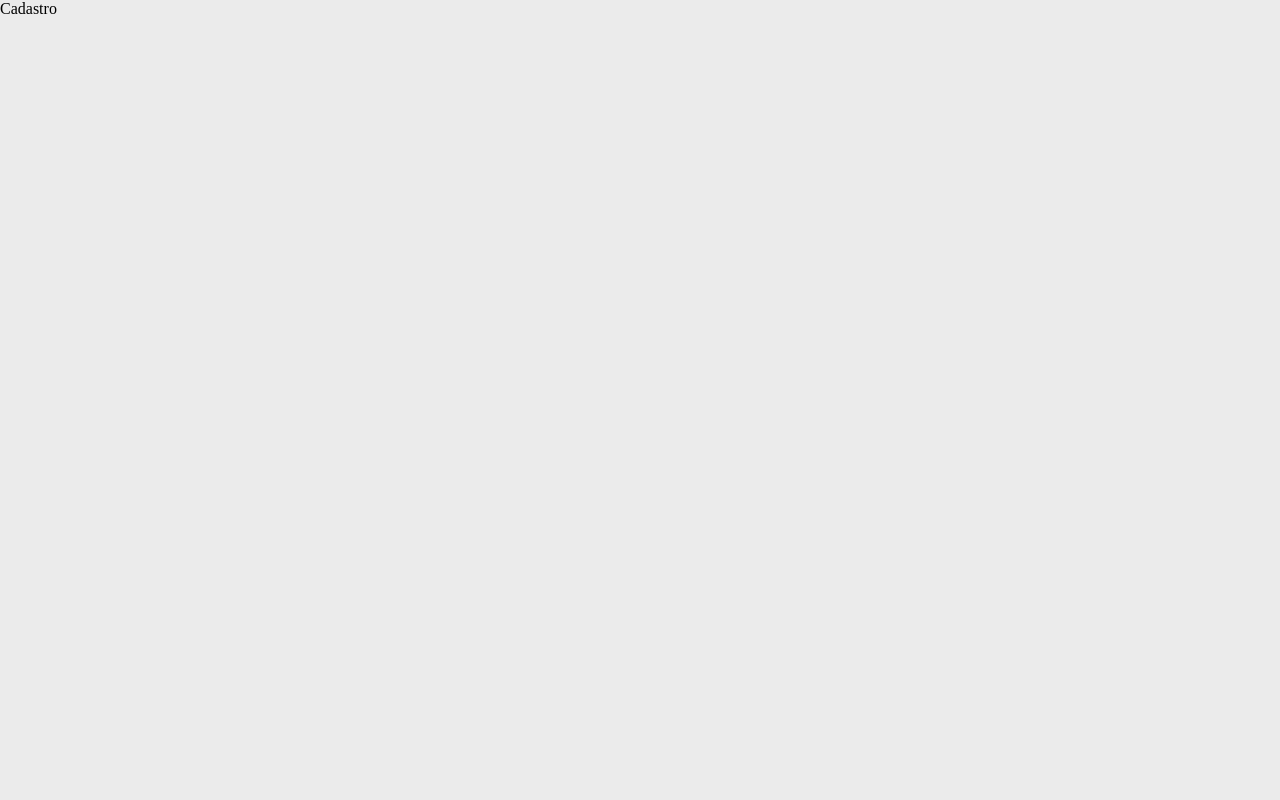
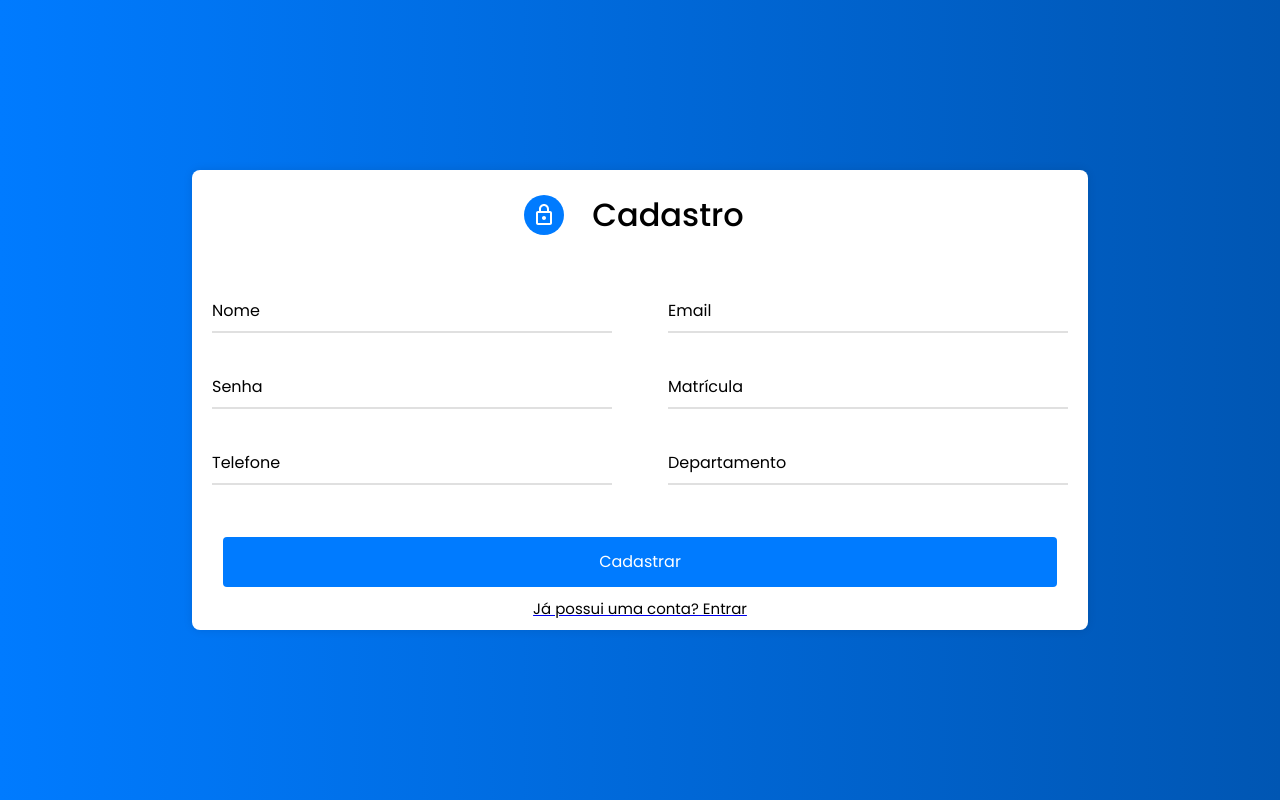
Before and after one commit to camilagsoares/gerenciamento-distribuicao, a React (Create React App) app in the folder gerenciamento/: page /cadastro in a window 1280 px wide. Built offline with nearby package versions, Linux system fonts and the light colour scheme.

Commit message:
page signUp

```diff
--- a/gerenciamento/src/pages/Cadastro/index.js
+++ b/gerenciamento/src/pages/Cadastro/index.js
@@ -1,7 +1,119 @@
-import React from "react";
+import * as React from 'react';
+import Avatar from '@mui/material/Avatar';
+import { Link } from 'react-router-dom'
+import Grid from '@mui/material/Grid';
+import Box from '@mui/material/Box';
+import LockOutlinedIcon from '@mui/icons-material/LockOutlined';
+import { ContainerSignUp, AlignContainer } from './style'
+import { Button, FormRow, InputData, Input, Underline, Label, BoxButton, } from './style';
+
 
 export const Cadastro = () => {
-    return(
-        <div>Cadastro</div>
-    )
+
+
+  return (
+    <div style={{ background: 'linear-gradient(to right, #007bff, #0056b3)', minHeight: '100vh' }}>
+      <AlignContainer>
+        <ContainerSignUp>
+
+          <Box
+            sx={{
+              // marginTop: 8,
+              display: 'flex',
+              flexDirection: 'column',
+              alignItems: 'center',
+            }}
+          >
+            <Box sx={{
+              display: 'flex',
+              justifyContent: 'space-between'
+            }}>
+
+              <Avatar sx={{ m: 1, bgcolor: "#007BFF", marginTop: '25px', size: '40px', height: '40px', width: '40px' }}>
+                <LockOutlinedIcon />
+              </Avatar>
+
+              <h1>Cadastro</h1>
+            </Box>
+
+
+          </Box>
+          <FormRow>
+            <Grid container spacing={2}>
+              <Grid item xs={12} sm={6}>
+                <InputData>
+                  <Input type="text" required />
+                  <Underline />
+                  <Label>Nome</Label>
+                </InputData>
+              </Grid>
+
+              <Grid item xs={12} sm={6}>
+
+                <InputData>
+                  <Input type="text" required />
+                  <Underline />
+                  <Label>Email</Label>
+                </InputData>
+              </Grid>
+
+              <Grid item xs={12} sm={6}>
+                <InputData>
+                  <Input type="password" required />
+                  <Underline />
+                  <Label>Senha</Label>
+                </InputData>
+              </Grid>
+
+              <Grid item xs={12} sm={6}>
+
+                <InputData>
+                  <Input type="text" required />
+                  <Underline />
+                  <Label>Matrícula</Label>
+                </InputData>
+              </Grid>
+              <Grid item xs={12} sm={6}>
+
+                <InputData>
+                  <Input type="text" required />
+                  <Underline />
+                  <Label>Telefone</Label>
+                </InputData>
+              </Grid>
+
+              <Grid item xs={12} sm={6}>
+
+                <InputData>
+                  <Input type="text" required />
+                  <Underline />
+                  <Label>Departamento</Label>
+                </InputData>
+              </Grid>
+            </Grid>
+          </FormRow>
+
+          <BoxButton>
+            <Button>Cadastrar</Button>
+          </BoxButton>
+
+          <Grid container justifyContent="center" marginTop="10px">
+            <Grid item>
+              <Link to="/login"
+              >
+
+                <span style={{
+                  color: 'black',
+                  fontFamily: 'Poppins',
+                  textDecoration: 'none',
+                  fontSize: '15px'
+                }}> Já possui uma conta? Entrar</span>
+              </Link>
+            </Grid>
+          </Grid>
+        </ContainerSignUp>
+
+      </AlignContainer>
+    </div>
+  )
 }
--- /dev/null
+++ b/gerenciamento/src/pages/Cadastro/style.js
@@ -0,0 +1,104 @@
+import styled from "styled-components";
+
+
+export const AlignContainer = styled.div`
+display: flex;
+align-items: center;
+justify-content: center;
+height: 100vh;
+`
+
+
+export const ContainerSignUp = styled.div`
+background-color: #fff;
+border-radius: 8px;
+box-shadow: 0px 0px 10px rgba(0, 0, 0, 0.1);
+max-height: 500px;
+width: 70%;
+height: 460px;
+
+h1 {
+    font-family: 'Poppins';
+    font-weight: 500;
+    padding: 0 20px;
+  }
+`
+
+
+export const Button = styled.button`
+  width: 93%;
+  background-color: #007bff;
+  color: #fff;
+  border: none;
+  border-radius: 4px;
+  height: 44px;
+  cursor: pointer;
+  font-family: 'Poppins';
+  font-size: 16px;
+  line-height: 1;
+  font-weight: 400;
+  transition: background-color 1s;
+  height: 50px;
+
+  &:hover{
+    background-color: #0059B8;
+  }
+`;
+
+
+export const InputData = styled.div`
+  width: 100%;
+  height: 40px;
+  padding: 0 20px;
+  /* margin: 0 20px; */
+  position: relative;
+  font-family: 'Poppins';
+  margin-bottom: 20px;
+`;
+
+export const Underline = styled.div`
+  position: absolute;
+  bottom: 0;
+  height: 2px;
+  width: 100%;
+`;
+
+export const Input = styled.input`
+  display: block;
+  width: 100%;
+  height: 100%;
+  border: none;
+  font-size: 17px;
+  border-bottom: 2px solid rgba(0,0,0, 0.12);
+  outline: none;
+  font-family: 'Poppins';
+
+  &:focus ~ label,
+  &:valid ~ label {
+    transform: translateY(-20px);
+    font-size: 14px;
+    color: #3498db;
+  }
+`;
+
+export const Label = styled.label`
+  position: absolute;
+  pointer-events: none;
+  bottom: 10px;
+  font-size: 16px;
+  transition: all 0.3s ease;
+`;
+
+
+
+export const FormRow = styled.div`
+  display: flex;
+  flex-direction: column;
+  margin: 32px 0;
+`;
+
+export const BoxButton = styled.div`
+display: flex;
+align-items: center;
+justify-content: center;
+`
```
